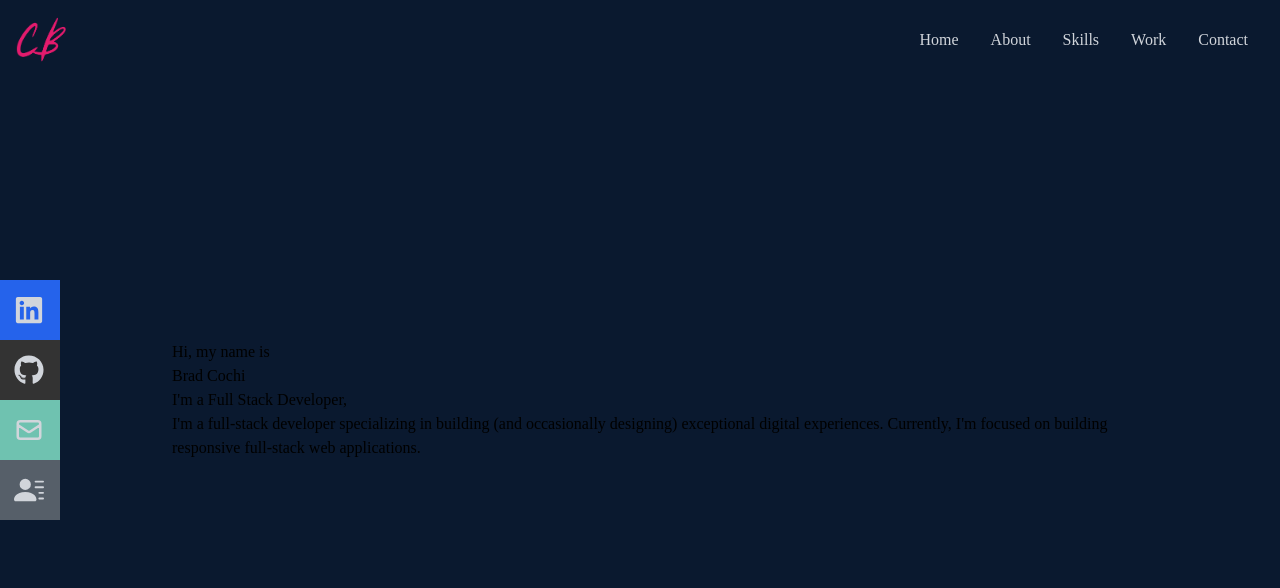
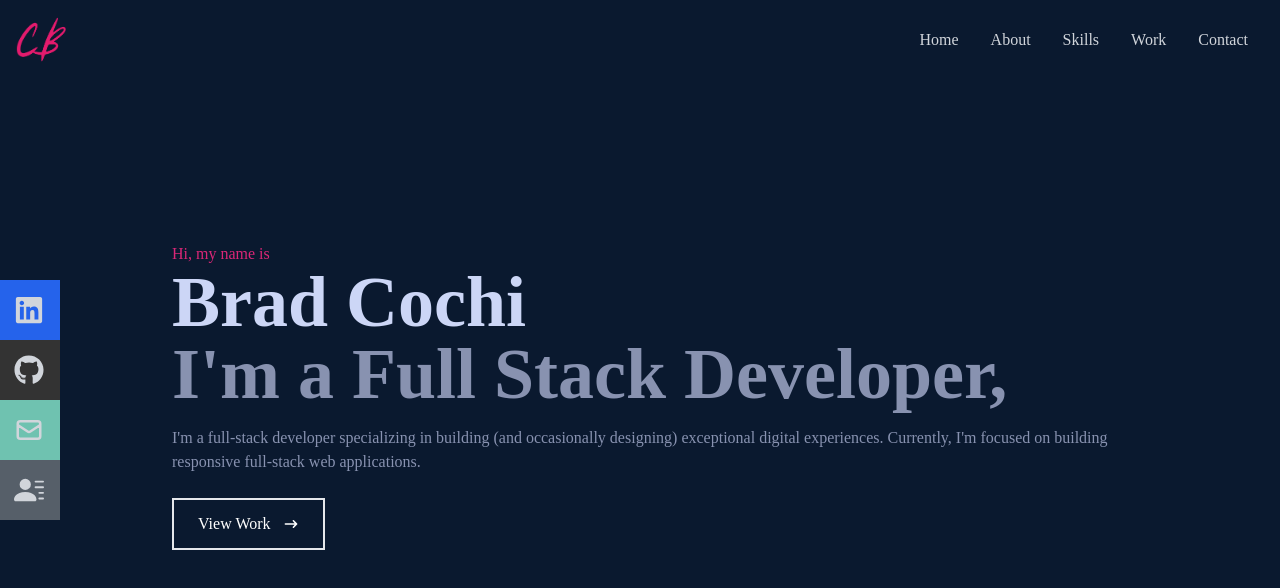
Before and after one commit to bradcochi/portfolio, a React (Create React App) app: page / in a window 1280 px wide. Shown: the top 588 px of the page. Built offline with nearby package versions, Linux system fonts and the light colour scheme.

Commit message:
home component initial styling complete

```diff
--- a/src/components/Home.jsx
+++ b/src/components/Home.jsx
@@ -6,14 +6,28 @@
     <div name="home" className="w-full h-screen bg-[#0a192f]">
       {/* Container */}
       <div className="max-w-[1000px] mx-auto px-8 flex flex-col justify-center h-full">
-        <p>Hi, my name is</p>
-        <h1>Brad Cochi</h1>
-        <h2>I'm a Full Stack Developer,</h2>
-        <p>
+        {/* Update colors to match logo and personal color scheme */}
+        <p className="text-pink-600">Hi, my name is</p>
+        <h1 className="text-4xl sm:text-7xl font-bold text-[#ccd6f6]">
+          Brad Cochi
+        </h1>
+        <h2 className="text-4xl sm:text-7xl font-bold text-[#8892b0]">
+          I'm a Full Stack Developer,
+        </h2>
+        {/* Update the description in <p> tag to something personal */}
+        <p className="text-[#8892b0] py-4 max-w-700px">
           I'm a full-stack developer specializing in building (and occasionally
           designing) exceptional digital experiences. Currently, I'm focused on
           building responsive full-stack web applications.
         </p>
+        <div>
+          <button className="text-white group border-2 px-6 py-3 my-2 flex items-center hover:bg-pink-600 hover:border-pink-600">
+            View Work
+            <span className="group-hover:rotate-90 duration-300">
+              <HiArrowNarrowRight className="ml-3" />
+            </span>
+          </button>
+        </div>
       </div>
     </div>
   );
```
